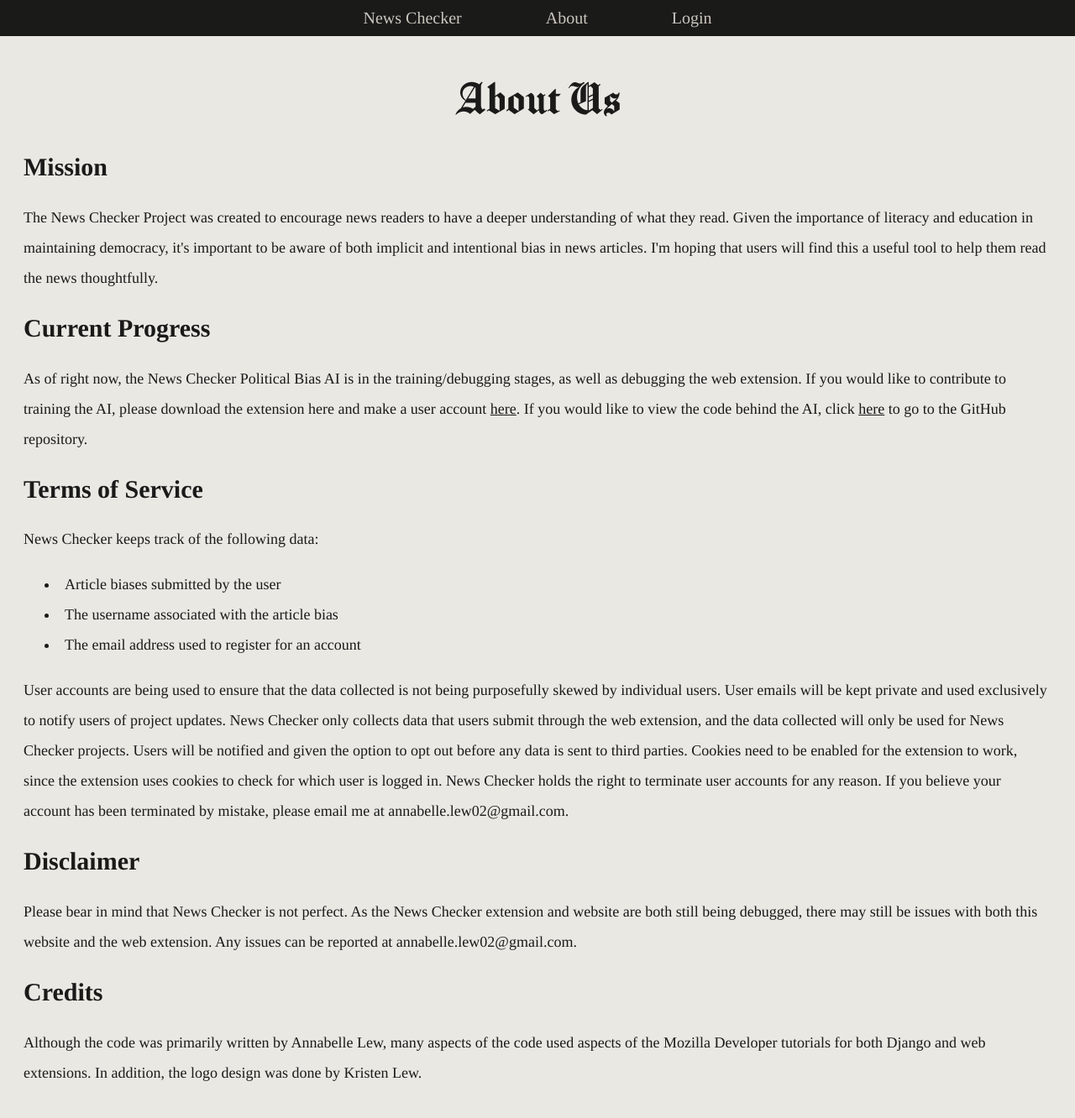
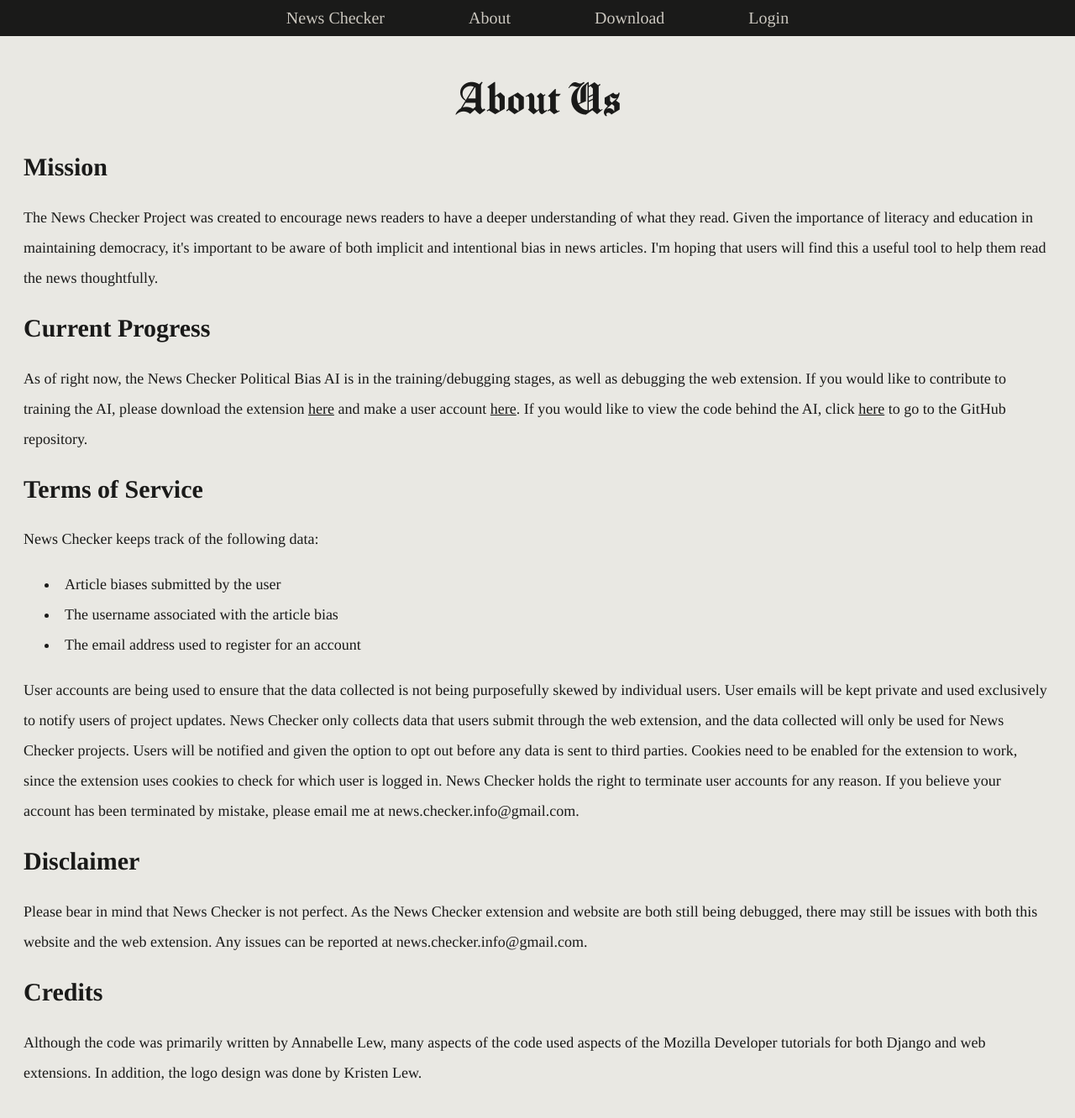
Before and after one commit to AnnabelleLew/news-checker-website, a Django app: template catalog/templates/about.html in a window 1280 px wide. Shown: the whole page at 84% size. Run offline with Django 3.2, Linux system fonts and the light colour scheme; the template is opened without the code that fills it, so the values that code supplies are empty.

Commit message:
added download links to website

```diff
--- a/catalog/templates/about.html
+++ b/catalog/templates/about.html
@@ -5,7 +5,7 @@
     <h2>Mission</h2>
     <p>The News Checker Project was created to encourage news readers to have a deeper understanding of what they read. Given the importance of literacy and education in maintaining democracy, it's important to be aware of both implicit and intentional bias in news articles. I'm hoping that users will find this a useful tool to help them read the news thoughtfully.</p>
     <h2>Current Progress</h2>
-    <p>As of right now, the News Checker Political Bias AI is in the training/debugging stages, as well as debugging the web extension. If you would like to contribute to training the AI, please download the extension <a>here</a> and make a user account <a href="{% url 'register' %}">here</a>. If you would like to view the code behind the AI, click <a href="https://github.com/AnnabelleLew/political-bias-checker">here</a> to go to the GitHub repository.</p>
+    <p>As of right now, the News Checker Political Bias AI is in the training/debugging stages, as well as debugging the web extension. If you would like to contribute to training the AI, please download the extension <a href="{% url 'download' %}">here</a> and make a user account <a href="{% url 'register' %}">here</a>. If you would like to view the code behind the AI, click <a href="https://github.com/AnnabelleLew/political-bias-checker">here</a> to go to the GitHub repository.</p>
     <h2>Terms of Service</h2>
     <p>News Checker keeps track of the following data:</p>
     <list>
@@ -13,9 +13,9 @@
         <li class="about">The username associated with the article bias</li>
         <li class="about">The email address used to register for an account</li>
     </list>
-    <p>User accounts are being used to ensure that the data collected is not being purposefully skewed by individual users. User emails will be kept private and used exclusively to notify users of project updates. News Checker only collects data that users submit through the web extension, and the data collected will only be used for News Checker projects. Users will be notified and given the option to opt out before any data is sent to third parties. Cookies need to be enabled for the extension to work, since the extension uses cookies to check for which user is logged in. News Checker holds the right to terminate user accounts for any reason. If you believe your account has been terminated by mistake, please email me at annabelle.lew02@gmail.com.</p>
+    <p>User accounts are being used to ensure that the data collected is not being purposefully skewed by individual users. User emails will be kept private and used exclusively to notify users of project updates. News Checker only collects data that users submit through the web extension, and the data collected will only be used for News Checker projects. Users will be notified and given the option to opt out before any data is sent to third parties. Cookies need to be enabled for the extension to work, since the extension uses cookies to check for which user is logged in. News Checker holds the right to terminate user accounts for any reason. If you believe your account has been terminated by mistake, please email me at news.checker.info@gmail.com.</p>
     <h2>Disclaimer</h2>
-    <p>Please bear in mind that News Checker is not perfect. As the News Checker extension and website are both still being debugged, there may still be issues with both this website and the web extension. Any issues can be reported at annabelle.lew02@gmail.com.</p>
+    <p>Please bear in mind that News Checker is not perfect. As the News Checker extension and website are both still being debugged, there may still be issues with both this website and the web extension. Any issues can be reported at news.checker.info@gmail.com.</p>
     <h2>Credits</h2>
     <p>Although the code was primarily written by Annabelle Lew, many aspects of the code used aspects of the Mozilla Developer tutorials for both Django and web extensions. In addition, the logo design was done by Kristen Lew.</p>
 {% endblock %}
--- a/catalog/templates/base_generic.html
+++ b/catalog/templates/base_generic.html
@@ -16,7 +16,8 @@
             <div class="menubar-nav">
                 <a href="{% url 'index' %}" class="menu-text">News Checker</a>
                 <div id="small-hidden-nav">
-                    <a href="{% url 'about'%}" class="menu-text">About</a>
+                    <a href="{% url 'about' %}" class="menu-text">About</a>
+                    <a href="{% url 'download' %}" class="menu-text">Download</a>
                     {% if user.is_authenticated or authenticated %}
                         <a href="{% url 'articles' %}" class="menu-text">Article History</a>
                         <a class="menu-text" href="{% url 'change_password' %}">{{ user.get_username }}{{ username }}</a>
--- a/catalog/urls.py
+++ b/catalog/urls.py
@@ -6,6 +6,9 @@
     path('', views.index, name='index'),
     path('register/', views.register, name='register'),
     path('about/', views.about, name='about'),
+    path('download/', views.download, name='download'),
+    path('firefox/', views.firefox_download, name='firefox'),
+    path('chrome/', views.chrome_download, name='chrome'),
     path('add/', views.add, name='add'),
     path('articles/', views.ArticleBiasesByUserListView.as_view(), name='articles'),
     path('password/', views.change_password, name='change_password'),
```
Also changed, not shown: catalog/templates/download.html (added, +10 -0 lines), catalog/views.py (+19 -0 lines), 4 other files.
